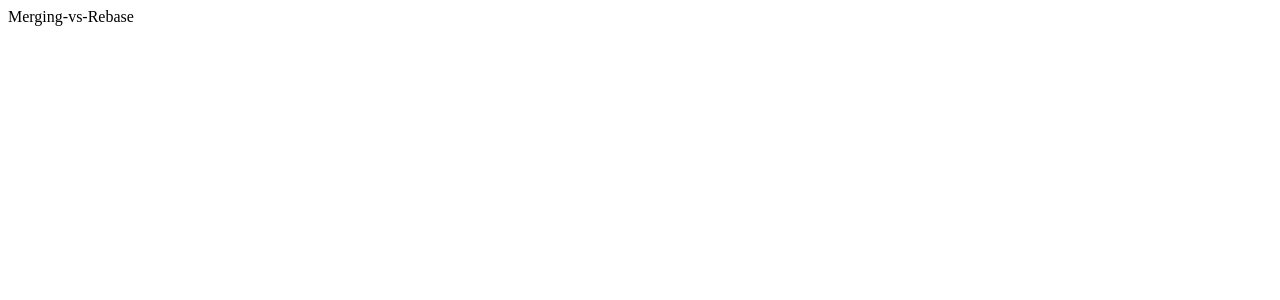
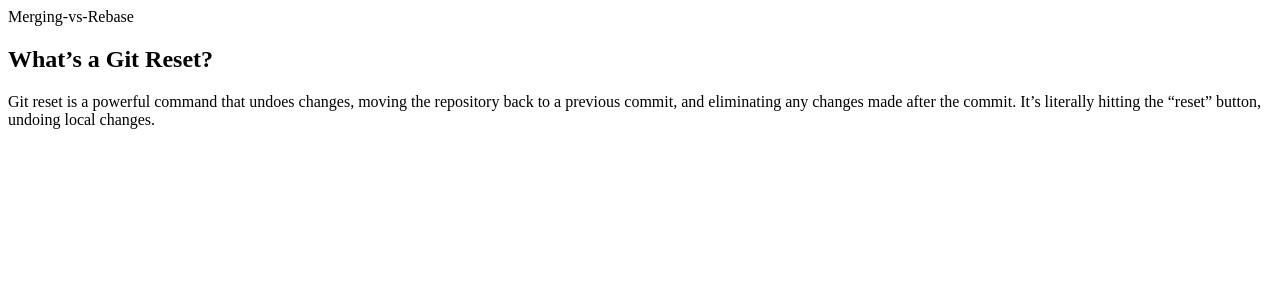
Before and after one commit to anjaliTandel20/Merging-vs-Rebase, an Angular app in the folder myApp/: page / in a window 1280 px wide. Shown: the top 300 px of the page. Built offline with nearby package versions, Linux system fonts and the light colour scheme.

Commit message:
Display git reset title & content

```diff
--- a/myApp/src/app/app.component.html
+++ b/myApp/src/app/app.component.html
@@ -1 +1,4 @@
 {{ title }}
+
+<h2>{{ gitReset }}</h2>
+<div>{{ gitResetContent }}</div>
--- a/myApp/src/app/app.component.ts
+++ b/myApp/src/app/app.component.ts
@@ -7,5 +7,15 @@ import { Component } from '@angular/core';
 })
 export class AppComponent {
   title = 'Merging-vs-Rebase';
+  public gitReset: string = '';
+  public gitResetContent: string = '';
 
+  public ngOnInit(): void {
+    this.initValues();
+  }
+
+  initValues() {
+    this.gitReset = 'What’s a Git Reset?';
+    this.gitResetContent = 'Git reset is a powerful command that undoes changes, moving the repository back to a previous commit, and eliminating any changes made after the commit. It’s literally hitting the “reset” button, undoing local changes.'
+  }
 }
```
